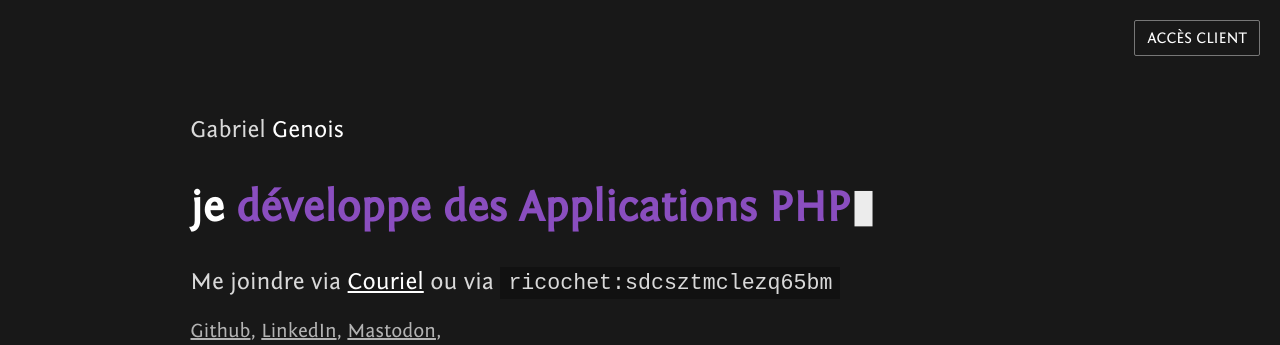
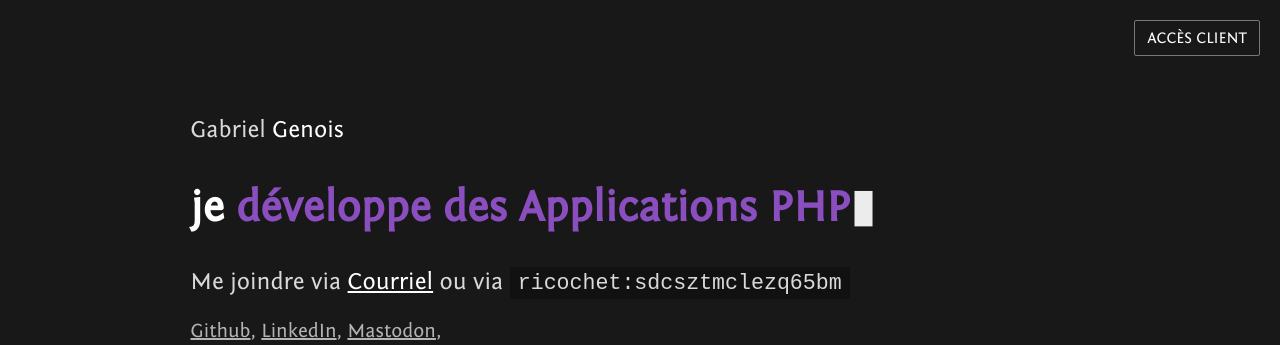
Before and after one commit to dfstorm/website-2, a plain HTML site: page index.html in a window 1280 px wide. Shown: the top 345 px of the page. Drawn offline with nearby package versions, Linux system fonts and the light colour scheme; grey boxes are pictures that could not be loaded.

Commit message:
courrrriel

```diff
--- a/index.html
+++ b/index.html
@@ -22,7 +22,7 @@
                 <h2>je <span id="display">Programmeur Web</span></h2>
             </div>
         <p class="mailLink">Me joindre via
-            <a href="mailto:gabriel.genois@gmail.com">Couriel</a>
+            <a href="mailto:gabriel.genois@gmail.com">Courriel</a>
             <span class="mh">ou via <code>ricochet:sdcsztmclezq65bm</code></span>
         </p>
         <p class="linkBank">
```
